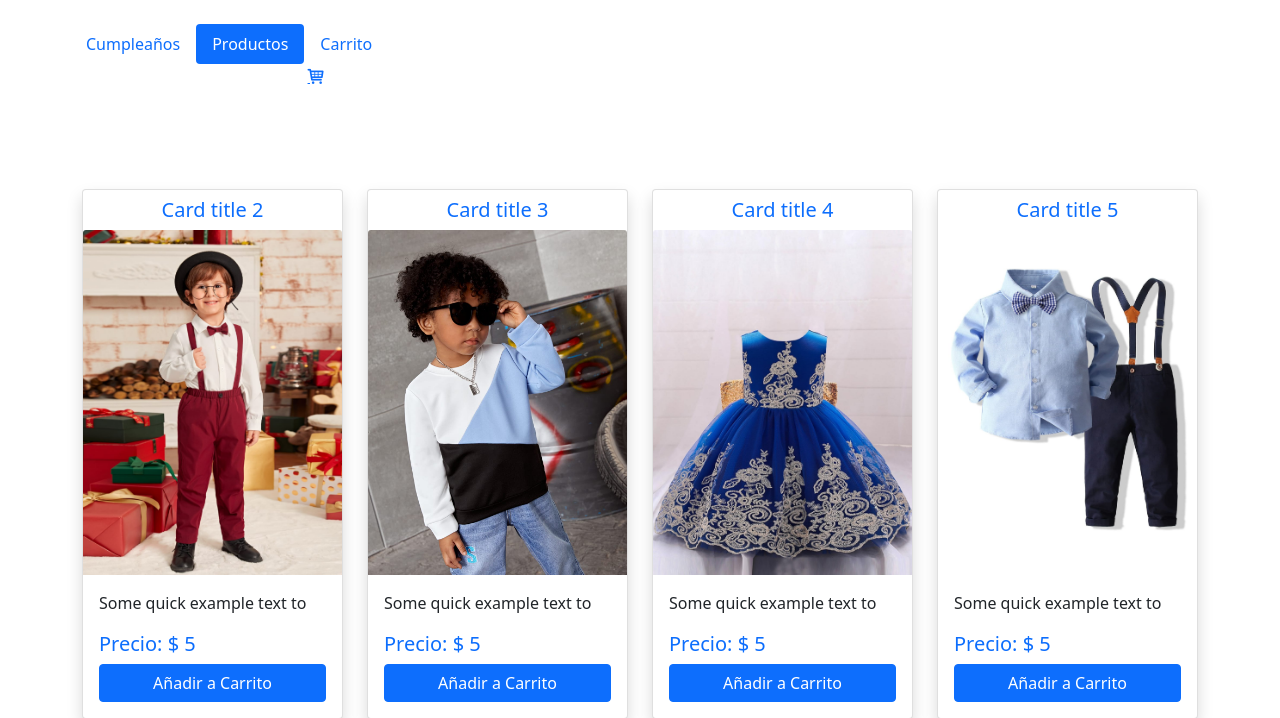
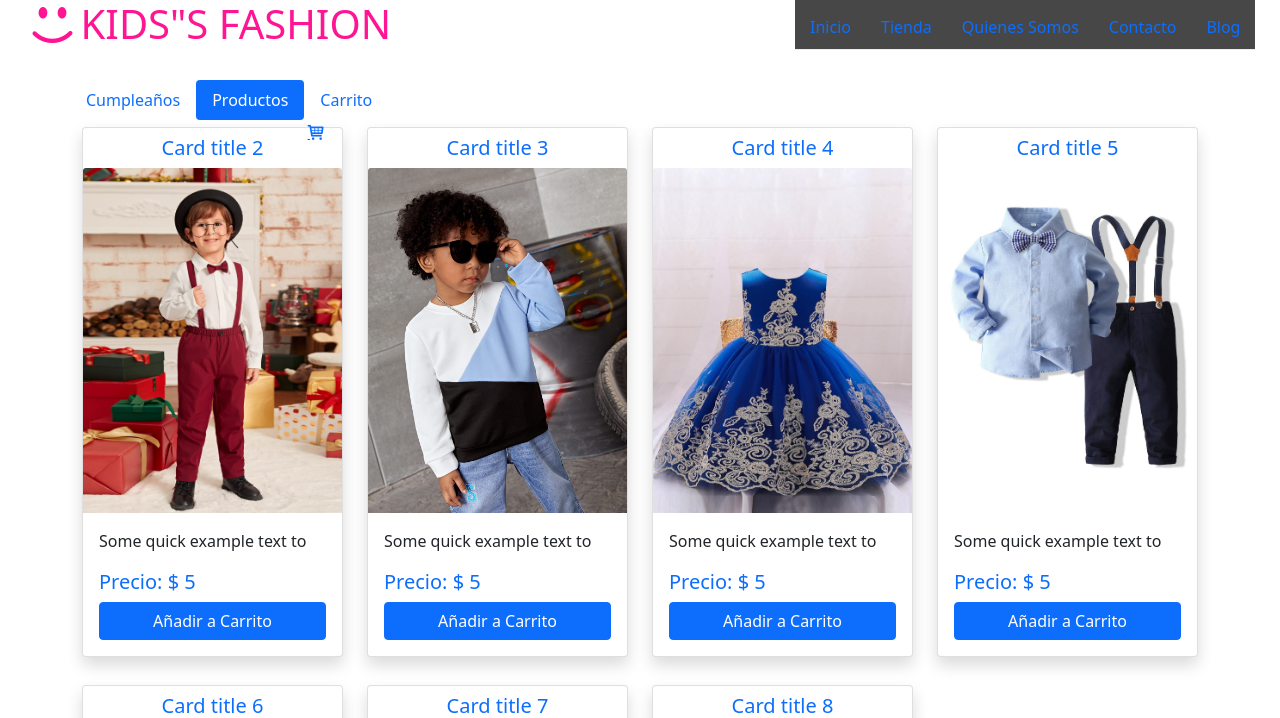
Before and after one commit to PolancoG/kids_fashion, a PHP site: page /HTML/P-TIENDA.html in a window 1280 px wide. Shown: the top 718 px of the page. Run offline with PHP 8.4, Linux system fonts and the light colour scheme.

Commit message:
subiendo new cambios

```diff
--- a/CSS/P-TIENDA.css
+++ b/CSS/P-TIENDA.css
@@ -1,3 +1,112 @@
+header {
+  width: 100%;
+  height: 50px;
+  background:#000000;
+  color: #ff1493;
+  position: fixed;
+  top: 0;
+  left: 0;
+  z-index: 200;
+
+}
+.contenedor{
+  width: 98%;
+  margin: auto;
+}
+h1{
+  float: left;
+}
+
+header .contenedor{
+  display: table;
+}
+#MENU{
+  display: none;
+}
+header label{
+  float: right;
+  font-size: 28px;
+  margin: 6px 0;
+  cursor: pointer;
+}
+.MENU{
+  position: absolute;
+  top: 50PX;
+  width: 100%;
+  height: 100VH;
+  background: rgba(51, 51, 51, 0.9);
+     transition: ALL 0.5s;
+  transform: translateX(-120%);
+}
+.MENU a{
+  display: block;
+  height: 50px;
+  text-decoration: none;
+  padding: 15px;
+  color:00FFFF;
+  border-bottom: 1px solid rgba(255, 255, 255, 0.9);
+}
+.MENU a:hover{
+
+  background: cadetblue;
+}
+#MENU:checked ~ .MENU{
+  transform: translateX(0%);
+}
+@MEDIA (min-width: 1024px){
+  .MENU{
+    position: static;
+    width: auto;
+    height: auto;transform: translateX(0%);
+    float: right;
+    display: flex;
+  }
+
+.menu a{
+  border: none;
+}
+header label{
+  display: none;
+}
+
+}
+
+
+
+
+
+
+
+
+
+
+
+
+
+
+
+
+
+
+
+
+
+
+
+
+
+
+
+
+
+
+
+
+
+
+
+
+
 
 
  body{
--- a/HTML/P-TIENDA.html
+++ b/HTML/P-TIENDA.html
@@ -5,7 +5,7 @@
     <meta http-equiv="X-UA-Compatible" content="IE=edge" />
     <meta name="viewport" content="width=device-width, initial-scale=1.0" />
     <meta name="theme-color" content="#bla"  />
-    <title>CARRITO DE COMPRAS</title>
+    <title>TIENDA</title>
 
 
     <!-- CSS only -->
@@ -27,7 +27,64 @@
 
   </head>
   <body>
-    <header class="container-fluid bg-white position-sticky top-0">
+
+
+
+
+
+
+
+
+
+
+
+
+
+
+
+
+
+
+
+ <header class="container-fluid bg-white position-sticky top-0">
+
+
+
+
+    <div class="contenedor">
+      <h1 class="icon-emo-happy">KIDS"S FASHION</h1>
+      <input type="CHECKBOX" id="MENU">
+      <label class="icon-menu-outline" for="MENU"></label>
+      <nav class="MENU">
+        <a href="../HTML/index.html">Inicio</a>
+        <a href="../HTML/P-TIENDA.html">Tienda</a>
+        <a href="../HTML/quienes-index.html">Quienes Somos</a>
+        <a href="../HTML/contacto.html">Contacto</a>
+        <a href="../HTML/blog.html">Blog</a>
+
+      </nav>
+
+
+    </div>
+
+
+
+
+
+
+
+
+
+
+
+
+
+
+
+
+
+
+
       <ul
         class="nav nav-pills mb-4 py-4 container"
         id="pills-tab"
@@ -89,6 +146,15 @@
 
         </li>
       </ul>
+
+
+
+
+
+
+
+
+
     </header>
 
     <div class="alert container position-sticky top-0 alert-primary hide" role="alert">
@@ -448,6 +514,26 @@
       <p class="text-center m-0 text-muted">MARIAN PIÑEYRO</p>
     </footer>
 
+
+
+
+
+
+
+
+
+
+
+
+
+
+
+
+
+
+
+
+
     <script
       src="https://code.jquery.com/jquery-3.5.1.js"
       integrity="sha256-QWo7LDvxbWT2tbbQ97B53yJnYU3WhH/C8ycbRAkjPDc="
--- a/HTML/index.html
+++ b/HTML/index.html
@@ -9,7 +9,7 @@
 </head>
 <body>
 
-	<header>
+	<header2>
 		<div class="contenedor">
 			<h1 class="icon-emo-happy">KIDS"S FASHION</h1>
 			<input type="CHECKBOX" id="MENU">
@@ -25,7 +25,7 @@
 
 
 		</div>
-	</header>
+	</header2>
 
 	<main>
 		<section id="banner">
--- a/HTML/login.html
+++ b/HTML/login.html
@@ -25,7 +25,7 @@
 				</div>
 				<input type="submit"   value="Acceder" class="button">
 				<p>Al registrarte,aceptas nuestras Condiciones de uso y Politicas de privacidad</p>
-				<p>¿No tienes una cuenta? <a class="link"href="../HTML/registro.html">Registrarse</a></p><a class="link"href="index.html">Regresar a Inicio</a>
+				<p>¿No tienes una cuenta? <a class="link"href="../HTML/registro.html">Registrarse</a></p>
 			</div>
 		</form>
 		<br>
```
Also changed, not shown: CSS/r.css (+8 -3 lines), HTML/registro.html (+4 -17 lines).
